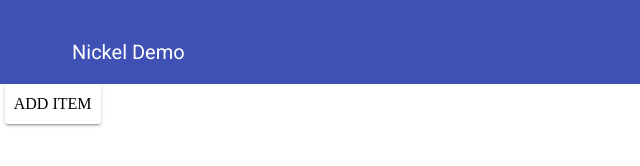
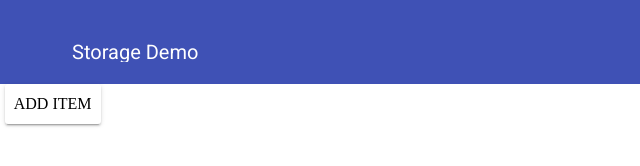
Before and after one commit to riana/nickel-elements, a website: page demo/NickelDemo-iOS/www/index.html in a window 1280 px wide. Shown: the full height of the page, 0-640 px from the left. Drawn offline with Linux system fonts and the light colour scheme.

Commit message:
Change page title

```diff
--- a/demo/NickelDemo-iOS/www/index.html
+++ b/demo/NickelDemo-iOS/www/index.html
@@ -12,4 +12,4 @@ html,body{margin:0;padding:0}</style></head><body><div hidden by-vulcanize=""><s
 :host{display:inline-block;position:relative;box-sizing:border-box;min-width:5.14em;margin:0 0.29em;background:transparent;text-align:center;font:inherit;text-transform:uppercase;outline-width:0;border-radius:3px;-moz-user-select:none;-ms-user-select:none;-webkit-user-select:none;user-select:none;cursor:pointer;z-index:0;padding:0.7em 0.57em;@apply(--paper-button)}:host([raised].keyboard-focus){font-weight:bold;@apply(--paper-button-raised-keyboard-focus)}:host(:not([raised]).keyboard-focus){font-weight:bold;@apply(--paper-button-flat-keyboard-focus)}:host([disabled]){background:#eaeaea;color:#a8a8a8;cursor:auto;pointer-events:none;@apply(--paper-button-disabled)}paper-ripple{color:var(--paper-button-ink-color)}:host > ::content *{text-transform:inherit}</style><content></content></template></dom-module><dom-module id="nickel-invoke" assetpath="/Users/riana/Documents/projects/riana.io/Nickel/nickel-elements/demo/nickel-demo/bower_components/nickel-elements/"><template><style is="custom-style">
 :host{display:block}</style></template></dom-module><dom-module id="nickel-storage" assetpath="/Users/riana/Documents/projects/riana.io/Nickel/nickel-elements/demo/nickel-demo/bower_components/nickel-elements/"><template><style is="custom-style">
 :host{display:block}</style></template></dom-module><dom-module id="nickel-demo-app" assetpath="/Users/riana/Documents/projects/riana.io/Nickel/nickel-elements/demo/nickel-demo/elements/"><template><style is="custom-style">
-:host{display:block}.filler{height:20px;background:#3f51b5}paper-material{padding:10px;margin:5px 10px}</style><nickel-storage id="storage"></nickel-storage><div class="filler"></div><paper-toolbar><div class="title">Nickel Demo</div></paper-toolbar><paper-button raised="" on-click="_storeObject">Add Item</paper-button><template is="dom-repeat" items="[[objects]]" as="obj"><paper-material elevation="2" on-click="_deleteObject"><div>{{obj.label}}</div></paper-material></template></template></dom-module></div><nickel-demo-app></nickel-demo-app><script src="index.js"></script></body></html>
+:host{display:block}.filler{height:20px;background:#3f51b5}paper-material{padding:10px;margin:5px 10px}</style><nickel-storage id="storage"></nickel-storage><div class="filler"></div><paper-toolbar><div class="title">Storage Demo</div></paper-toolbar><paper-button raised="" on-click="_storeObject">Add Item</paper-button><template is="dom-repeat" items="[[objects]]" as="obj"><paper-material elevation="2" on-click="_deleteObject"><div>{{obj.label}}</div></paper-material></template></template></dom-module></div><nickel-demo-app></nickel-demo-app><script src="index.js"></script></body></html>
```
Also changed, not shown: demo/nickel-demo/elements/nickel-demo-app.html (+1 -1 lines).
